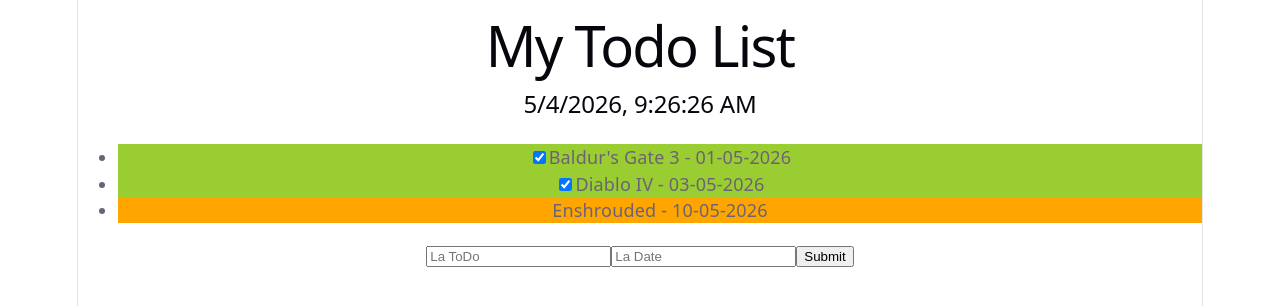
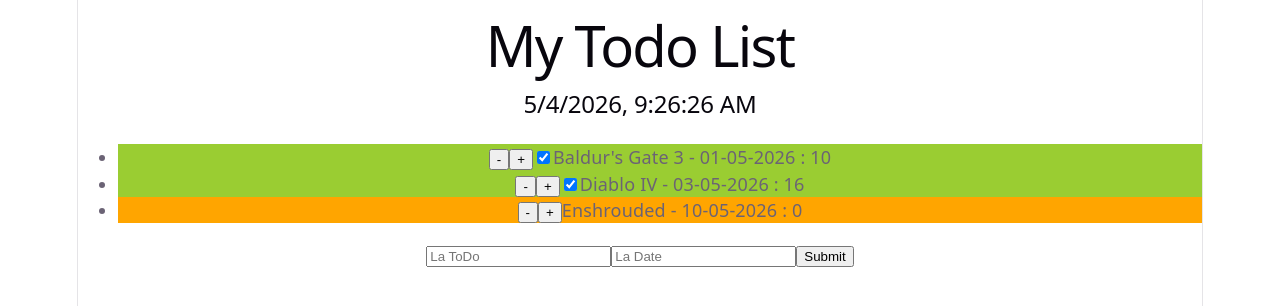
Before and after one commit to SvijanyVSC/ToDoList-, a React (Vite) app: page / in a window 1280 px wide. Shown: the top 306 px of the page. Built offline with nearby package versions, Linux system fonts and the light colour scheme.

Commit message:
partie06:ToDoList partie 6

```diff
--- a/src/App.jsx
+++ b/src/App.jsx
@@ -1,20 +1,60 @@
 import './App.css'
+import { useState } from "react";
 
 const TODOS = [
-  { nom: "Baldur's Gate 3", date: "01-05-2026", checked: true },
-  { nom: "Diablo IV", date: "03-05-2026", checked: true },
-  { nom: "Enshrouded", date: "10-05-2026", checked: false }
+  { nom: "Baldur's Gate 3", date: "01-05-2026", heure:10, categorie: "CRPG", checked: true },
+  { nom: "Diablo IV", date: "03-05-2026", heure:16, categorie: "Hack 'n' slash", checked: true },
+  { nom: "Enshrouded", date: "10-05-2026", heure: 0, categorie: "Survie", checked: false }
 ]
+// Rajouter à chaque objet du tableau TODOS un attribut heure (à remplir avec un entier
+// numérique) et un attribut categorie (à remplir avec une chaîne de caractère).
+// 2) Dans le Composant ToDo(), rajouter, dans le <li>, un <button> - </button> et un <button> +
+// <button> (un bouton moins et un bouton plus)
+// 3) Donner au Composant ToDo() le nouveau Prop heureRestante. Puis définir un nouvel état
+// local appelé heures qui sera initialisé par le Prop heureRestante :
+// (const [heure, setHeure] = useState( heureRestante )
+// 4) Dans le Composant ToDo(), définir une fonction handleClickMinus() (on l’appellera lors du
+// clic sur le bouton - ), et une fonction handleClickPlus() (on l’appellera lors du clic sur le
+// bouton + ).
+// 5) La fonction handleClickPlus() va ajouter 1 à la valeur de l’état heures grâce à setHeures :
+// ( setHeures(heures + 1) )
+// 6) La fonction handleClickMinus() va vérifier si l’état heures est supérieur à 0, et si c’est le cas, il
+// va soustraire 1 à la valeur de l’état heures
+// 7) Sur chaque <button>, ajouter l’événement onClick et faite lui appeler la fonction handleClick
+// appropriée
 
-function ToDo({ todo }) {
-  function handleClick(nom) {
-    alert(nom)
+// 8) En utilisant l’état local heures, faire en sorte que le composant ToDo() affiche le nombre
+// d’heure restante pour chaque tache
+
+// 9) Lors de l’appel du composant ToDo() dans le composant App(), ne pas oublier de donner une
+// valeur au Prop heureRestante
+
+function ToDo({todo, heureRestante}) {
+  // function handleClick(nom) {
+  //   alert(nom)
+  // }
+  const [heure, setHeure] = useState(heureRestante)
+  function handleClickMinus() {
+    if (heureRestante > 0) {
+      setHeure(heure - 1);
+    }
+
   }
-
-  if (todo.checked) {
-    return <li onClick={() => handleClick(todo.nom)} className='green'><input type='checkbox' defaultChecked />{todo.nom} - {todo.date}</li>
+  function handleClickPlus(){
+    setHeure(heure + 1);
   }
-  return <li onClick={() => handleClick(todo.nom)} className='orange'>{todo.nom} - {todo.date}</li>
+    if (todo.checked) {
+      return <li onClick={() => handleClick(todo.nom)} className='green'>
+          <button onClick={handleClickMinus}> - </button>
+          <button onClick={handleClickPlus}> + </button>
+          <input type='checkbox' defaultChecked />{todo.nom} - {todo.date} : {heure}
+        </li>
+    }
+      return <li onClick={() => handleClick(todo.nom)} className='orange'>
+        <button onClick={handleClickMinus}> - </button>
+        <button onClick={handleClickPlus}> + </button>
+        {todo.nom} - {todo.date} : {heure}
+      </li>
 }
 
 function Form({onSubmit}) {
@@ -29,15 +69,12 @@
   </form>
 }
 
-function App() {
+function App({heureRestante}) {
   const DATE = new Date()
-
   function handleSubmit(event){
     event.preventDefault();
     const INPUTS = document.querySelectorAll('input[type="text"]');
-    const TAB = ["toto", "tata"]
     INPUTS.forEach((input) => {console.log(input.value)});
-
   }
 
   return (
@@ -46,7 +83,7 @@
       <h2>{DATE.toLocaleString()}</h2>
       <ul>
         {TODOS.map((todo, index) => (
-          <ToDo todo={todo} key={index} />
+          <ToDo todo={todo} key={index} heureRestante={todo.heure} />
         ))}
       </ul>
       <Form onSubmit={event=> handleSubmit(event)} />
@@ -56,12 +93,3 @@
 }
 
 export default App
-
-// 9) Dans le composant App(), créer une fonction handleSubmit() qui prendra un event en
-// paramètre. Cette fonction fait d’abord un preventDefault() sur event. Puis elle récupère tous
-// les inputs de type text avec un querySelectorAll, et les stockent dans une constante INPUTS.
-// Enfin, elle parcourt le tableau INPUTS avec une boucle pour afficher la value de chaque
-// élément
-// 10) Enfin, concernant le Composant Form() importé dans App(), passer à sa Props onSubmit une
-// fonction fléchée qui prend un event en paramètre, et appelle la fonction handleSubmit() en
-// lui passant l’event
```
